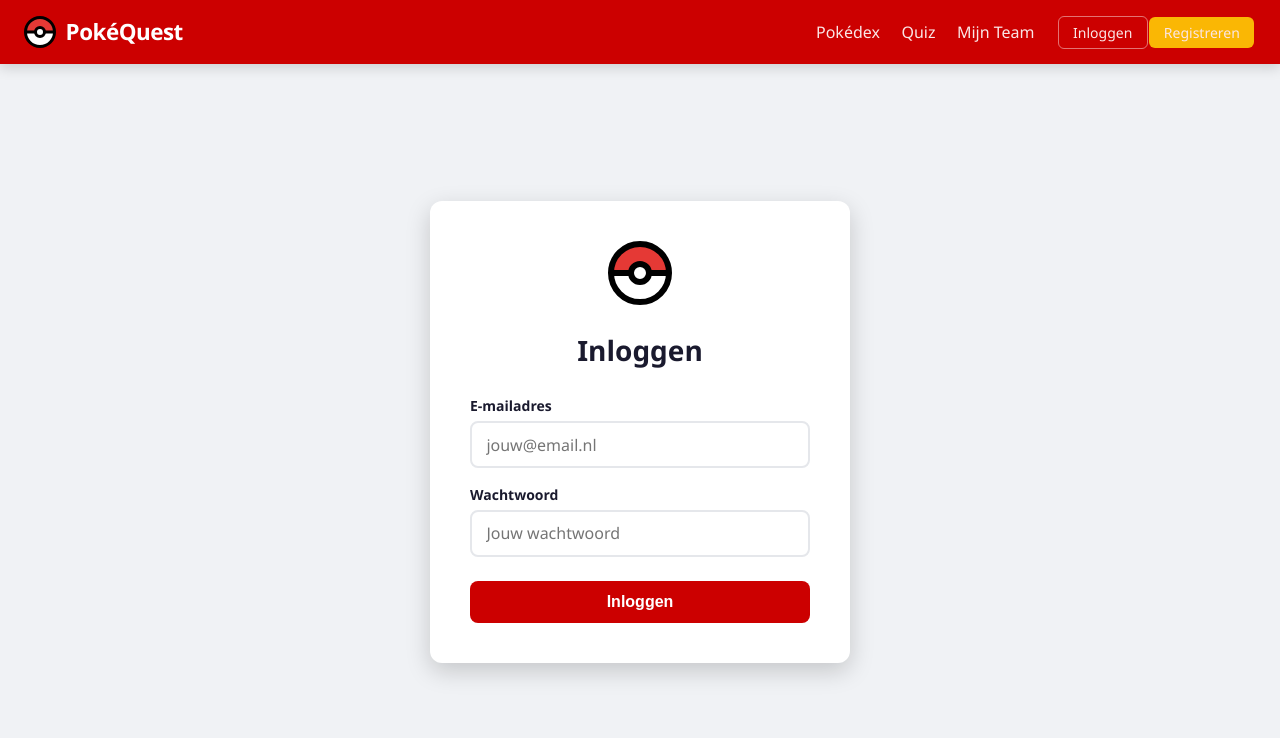
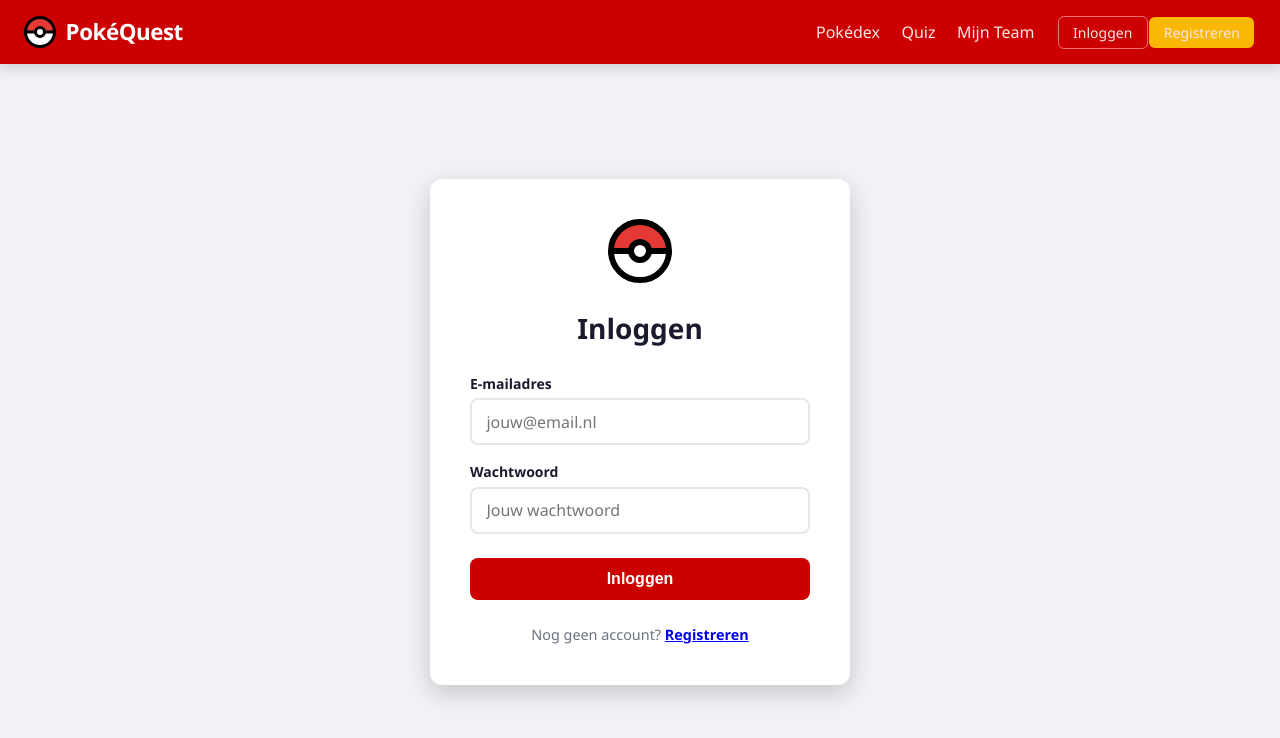
Before and after one commit to geygrill/pokequest, a React (Vite) app: page /login in a window 1280 px wide. Shown: the top 738 px of the page. Built offline with nearby package versions, Linux system fonts and the light colour scheme.

Commit message:
renaming login to auth styling

```diff
--- a/src/App.jsx
+++ b/src/App.jsx
@@ -2,8 +2,8 @@ import './App.css'
 import {Route, Routes, Navigate} from 'react-router-dom';
 import Home from "./pages/homePage/Home.jsx";
 import Pokedex from "./pages/pokedexPage/Pokedex.jsx";
-import Login from "./pages/loginPage/Login.jsx";
-import Register from "./pages/registerPage/Register.jsx";
+import Login from "./pages/authPages/Login.jsx";
+import Register from "./pages/authPages/Register.jsx";
 import Quiz from "./pages/quizPage/Quiz.jsx";
 import Team from "./pages/teamPage/Team.jsx";
 import NotFound from "./pages/notFoundPage/NotFound.jsx";
--- a/src/pages/loginPage/Login.css
+++ b/src/pages/authPages/Auth.css
@@ -1,9 +1,9 @@
-.login-page {
+.auth-page {
     min-height: calc(100vh - 64px);
     align-items: center;
 }
 
-.login-card {
+.auth-card {
     flex-basis: 420px;
     margin: 2rem 1.5rem;
     background: white;
@@ -20,11 +20,11 @@
     text-align: left;
 }
 
-.login-card .pokeball-icon {
+.auth-card .pokeball-icon {
     margin: 0 auto 1.5rem;
 }
 
-.login-card h1 {
+.auth-card h1 {
     font-size: 1.75rem;
     margin-bottom: 1.5rem;
     color: var(--dark);
@@ -36,7 +36,7 @@
     gap: 0.3rem;
 }
 
-.form-label-rij {
+.form-label-row {
     display: flex;
     justify-content: space-between;
     align-items: baseline;
@@ -61,7 +61,7 @@
     border-color: var(--red);
 }
 
-.form-fout {
+.form-error {
     font-size: 0.75rem;
     color: var(--red);
 }
@@ -78,3 +78,13 @@
     transition: background 0.2s;
     margin-top: 0.5rem;
 }
+
+.auth-page-switch {
+    margin-top: 1.5rem;
+    font-size: 0.9rem;
+    color: var(--grey);
+}
+
+.auth-page-switch a {
+    font-weight: 600;
+}
--- a/src/pages/loginPage/Login.jsx
+++ b/src/pages/authPages/Login.jsx
@@ -1,10 +1,11 @@
-import './Login.css'
+import './Auth.css'
 import {useContext, useState} from "react";
 import {AuthContext} from "../../context/AuthContext.jsx";
 import axios from "axios";
 import { useForm } from 'react-hook-form';
 import ErrorMessage from "../../components/errorMessage/ErrorMessage.jsx";
 import Pokeball from "../../components/pokeball/Pokeball.jsx";
+import {Link} from "react-router-dom";
 
 function Login() {
     const { login } = useContext(AuthContext);
@@ -35,16 +36,16 @@ function Login() {
 
     return (
         <>
-            <div className="outer-content-container login-page">
-                <div className="login-card">
+            <div className="outer-content-container auth-page">
+                <div className="auth-card">
                     <Pokeball size="medium"/>
                     <h1>Inloggen</h1>
 
                     <form onSubmit={handleSubmit(handleFormSubmit)} noValidate className="auth-form">
                         <div className="form-group">
-                            <div className="form-label-rij">
+                            <div className="form-label-row">
                                 <label htmlFor="email">E-mailadres</label>
-                                {errors.email && <span className="form-fout">{errors.email.message}</span>}
+                                {errors.email && <span className="form-error">{errors.email.message}</span>}
                             </div>
                             <input
                                 id="email"
@@ -53,14 +54,13 @@ function Login() {
                                 {...register('email', {
                                     required: 'E-mailadres is verplicht',
                                     validate: (value) =>
-                                        value.includes('@') || 'Email moet een @ bevatten',
-                                })}
+                                        value.includes('@') && value.includes('.') || 'Ongeldig e-mailadres'                                })}
                             /></div>
 
                         <div className="form-group">
-                            <div className="form-label-rij">
+                            <div className="form-label-row">
                                 <label htmlFor="password">Wachtwoord</label>
-                                {errors.password && <span className="form-fout">{errors.password.message}</span>}
+                                {errors.password && <span className="form-error">{errors.password.message}</span>}
                             </div>
                             <input
                                 id="password"
@@ -78,6 +78,10 @@ function Login() {
                             Inloggen
                         </button>
                     </form>
+
+                    <p className="auth-page-switch">
+                        Nog geen account? <Link to="/register">Registreren</Link>
+                    </p>
                 </div>
             </div>
         </>
```
